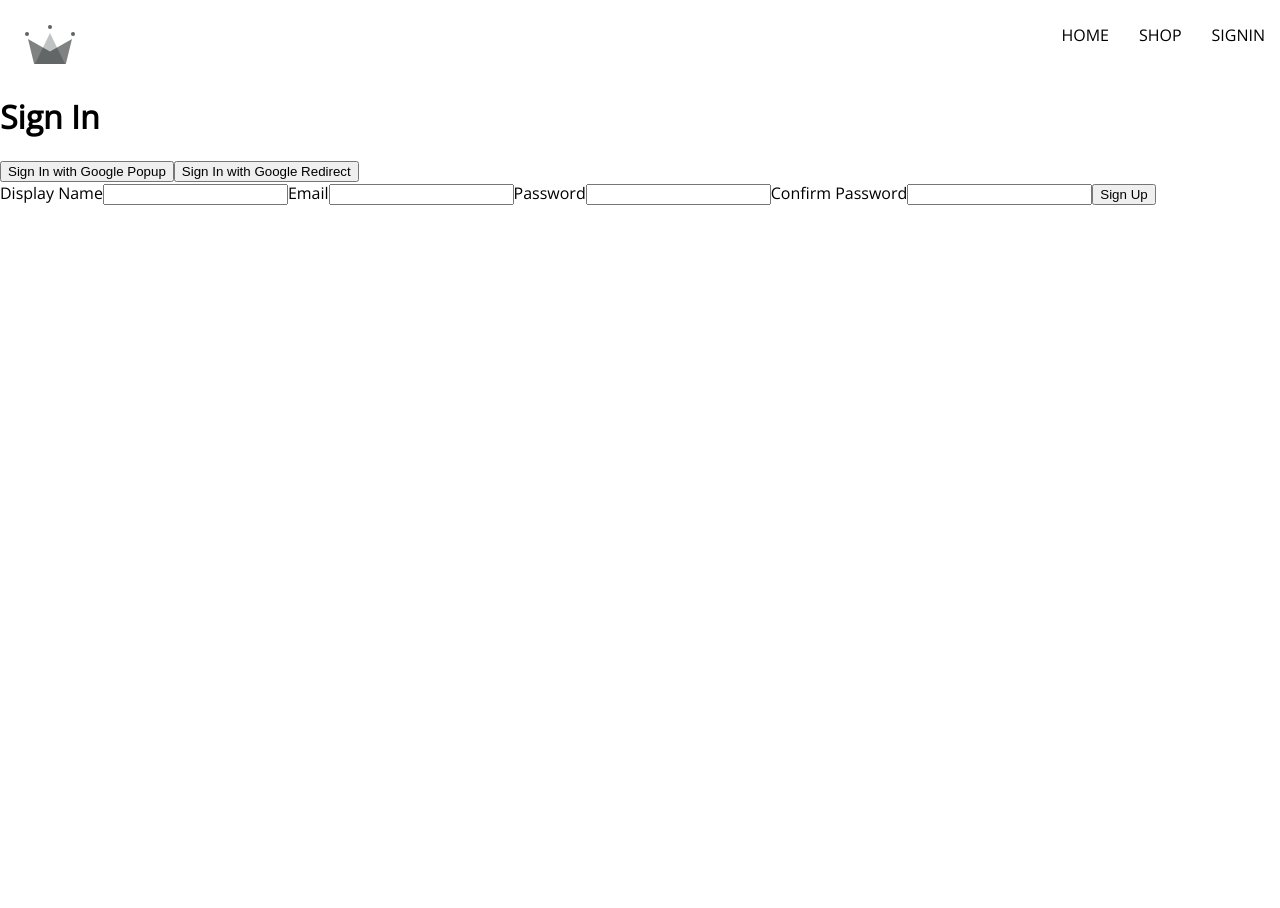
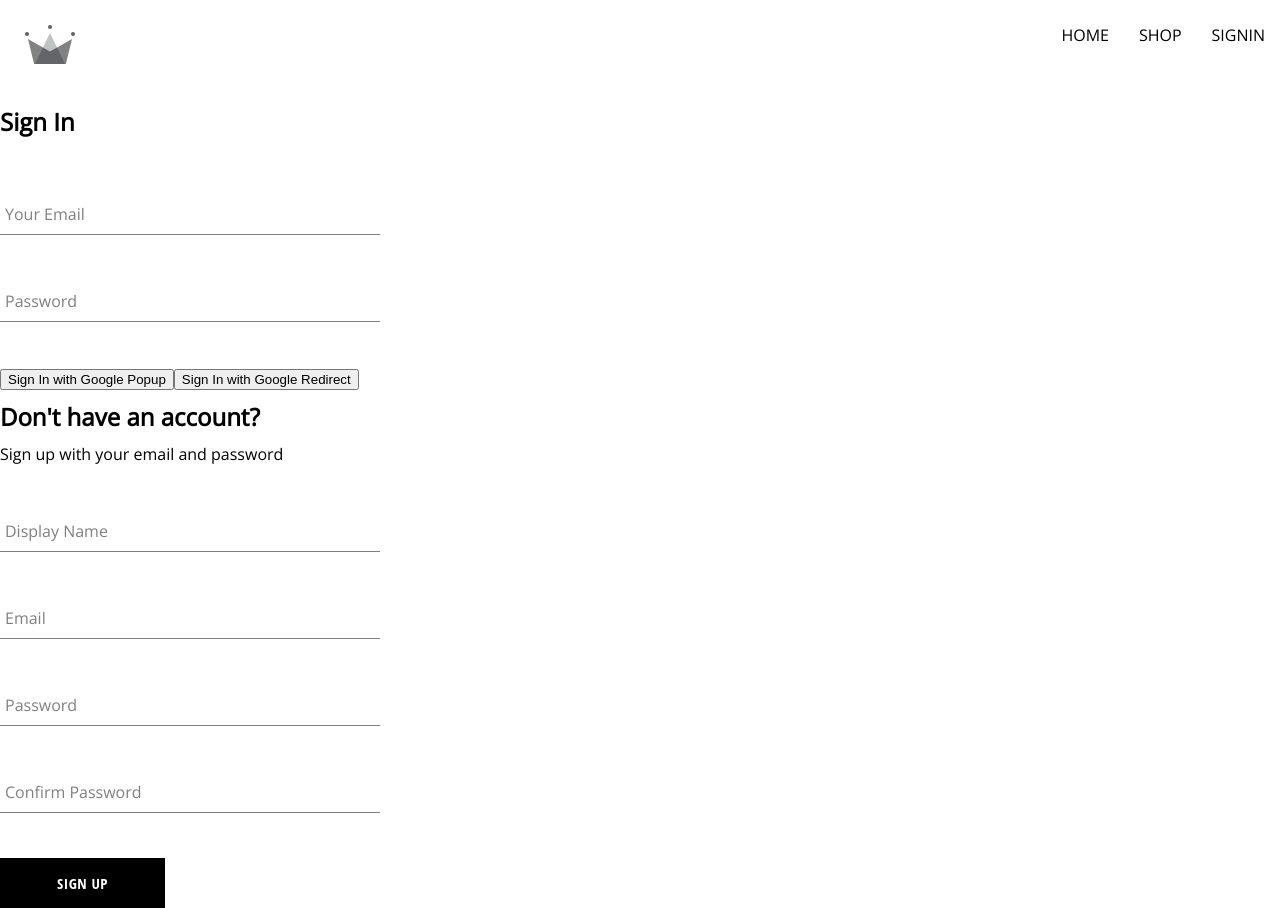
Before and after one commit to Aarun1349/clothing-store, a React (Create React App) app: page /signin in a window 1280 px wide. Before the commit the page ends 800 px from the top, so only its background shows below. Built offline with nearby package versions, Linux system fonts and the light colour scheme.

Commit message:
Commit FormImput , Sign In
Add Sign in Component, Form Input and button Component

```diff
--- /dev/null
+++ b/src/components/button/button.component.jsx
@@ -0,0 +1,18 @@
+import "./button.styles.scss";
+const BUTTON_TYPE_CLASSES = {
+  google: "google-sign-in",
+  inverted: "inverted",
+};
+
+const Button = ({ childern, buttonType, ...otherProps }) => {
+  return (
+    <button
+      className={`button-container ${BUTTON_TYPE_CLASSES[buttonType]}`}
+      {...otherProps}
+    >
+      {childern}
+    </button>
+  );
+};
+
+export default Button;
--- /dev/null
+++ b/src/components/form-input/form-input.commponent.jsx
@@ -0,0 +1,19 @@
+import "./form-input.styles.scss";
+const FormInput = ({ label, ...otherProps }) => {
+  return (
+    <div className="group">
+      <input className="form-input" {...otherProps}></input>
+      {label && (
+        <label
+          className={`${
+            otherProps.value.length ? "shrink" : ""
+          } form-input-label`}
+        >
+          {label}
+        </label>
+      )}
+    </div>
+  );
+};
+
+export default FormInput;
--- /dev/null
+++ b/src/components/sign-in/sign-in-form.component.jsx
@@ -0,0 +1,44 @@
+import FormInput from "../form-input/form-input.commponent";
+import Button from "../button/button.component";
+import "./sign-in-form.styles.scss";
+import { useState } from "react";
+const SignInForm = () => {
+  const defaultLoginFields = {
+    email: "",
+    password: "",
+  };
+  const [loginFields, setLoginFields] = useState(defaultLoginFields);
+  const { email, password } = loginFields;
+  const handleSubmit = () => {
+    console.log("submitted");
+  };
+  const handleChange = (e) => {
+    e.preventDefault();
+    console.log("handle");
+  };
+  return (
+    <div className="sign-in-container">
+      <h2>Sign In</h2>
+      <form onSubmit={handleSubmit}>
+        <FormInput
+          label="Your Email"
+          type="text"
+          onChange={handleChange}
+          name="email"
+          value={email}
+          required
+        />
+        <FormInput
+          label="Password"
+          type="text"
+          onChange={handleChange}
+          name="password"
+          value={password}
+          required
+        />
+      </form>
+    </div>
+  );
+};
+
+export default SignInForm;
--- /dev/null
+++ b/src/components/sign-in/sign-in-form.styles.scss
@@ -0,0 +1,9 @@
+.sign-in-container{
+    display: flex;
+    flex-direction: column;
+    width: 380px;
+
+    h2{
+        margin: 10px 0;
+    }
+}
--- a/src/components/sign-up/sign-up-form-component.jsx
+++ b/src/components/sign-up/sign-up-form-component.jsx
@@ -1,20 +1,46 @@
-import { async } from "@firebase/util";
+// import { async } from "@firebase/util";
 import { useState } from "react";
-import { createAuthUserWithEmailAndPassword } from "../../utility/firebase/firebase.utils";
+import "./sign-up-form.styles.scss";
+import Button from "../button/button.component";
+import FormInput from "../../components/form-input/form-input.commponent";
+import {
+  createAuthUserWithEmailAndPassword,
+  createUserDocFromAuth,
+} from "../../utility/firebase/firebase.utils";
 const defaultFormField = {
   displayName: "",
   email: "",
   password: "",
   confirmPassword: "",
 };
+
 const SignUpForm = () => {
   const [formFields, setFormFields] = useState(defaultFormField);
   const { displayName, email, password, confirmPassword } = formFields;
 
-  const handleSubmit = async (event)=>{
+  const resetFormFields = () => {
+    setFormFields(defaultFormField);
+  };
+
+  const handleSubmit = async (event) => {
     event.preventDefault();
+    if (password !== confirmPassword) {
+      alert("Password do not match");
+      return;
+    }
+    try {
+      const { user } = await createAuthUserWithEmailAndPassword(
+        email,
+        password
+      );
 
-  }
+      await createUserDocFromAuth(user, { displayName });
+      resetFormFields();
+      console.log(user, displayName);
+    } catch (error) {
+      console.log(error.message);
+    }
+  };
 
   const handleChange = (event) => {
     const { name, value } = event.target;
@@ -22,41 +48,47 @@ const SignUpForm = () => {
   };
   return (
     <>
-      <div>
-        <form onSubmit={() => {}}>
-          <label>Display Name</label>
-          <input
+      <div className="sign-up-container">
+        <h2>Don't have an account?</h2>
+        <span>Sign up with your email and password</span>
+        <form onSubmit={handleSubmit}>
+          <FormInput
+            label="Display Name"
             type="text"
             onChange={handleChange}
             name="displayName"
             value={displayName}
             required
-          ></input>
-          <label>Email</label>
-          <input
+          />
+
+          <FormInput
+            label="Email"
             type="email"
             onChange={handleChange}
             name="email"
             value={email}
             required
-          ></input>
-          <label>Password</label>
-          <input
+          />
+
+          <FormInput
+            label="Password"
             type="password"
             onChange={handleChange}
             name="password"
             value={password}
             required
-          ></input>
-          <label>Confirm Password</label>
-          <input
+          />
+
+          <FormInput
+            label="Confirm Password"
             type="password"
             onChange={handleChange}
             name="confirmPassword"
             value={confirmPassword}
             required
-          ></input>
-          <button type="submit">Sign Up</button>
+          />
+
+          <Button childern=" Sign Up" type="submit" />
         </form>
       </div>
     </>
--- /dev/null
+++ b/src/components/sign-up/sign-up-form.styles.scss
@@ -0,0 +1,9 @@
+.sign-up-container{
+    display: flex;
+    flex-direction: column;
+    width: 380px;
+
+    h2{
+        margin: 10px 0;
+    }
+}
--- a/src/routes/sign-in/sign-in.component.jsx
+++ b/src/routes/authentication/authentication.component.jsx
@@ -1,13 +1,15 @@
 import React from "react";
 import { useEffect } from "react";
 import { getRedirectResult } from "firebase/auth";
+import SignInForm from "../../components/sign-in/sign-in-form.component";
+import SignUpForm from "../../components/sign-up/sign-up-form-component";
+
 import {
   auth,
   signInWithGooglePopup,
   signInWithGoogleRedirect,
   createUserDocFromAuth,
 } from "../../utility/firebase/firebase.utils";
-import SignUpForm from "../../components/sign-up/sign-up-form-component";
 
 const Signin = () => {
   useEffect(() => {
@@ -33,12 +35,13 @@ const Signin = () => {
   // };
   return (
     <div>
-      <h1>Sign In</h1>
+      <SignInForm />
+
       <button onClick={logGoogleUser}>Sign In with Google Popup</button>
       <button onClick={signInWithGoogleRedirect}>
         Sign In with Google Redirect
       </button>
-      <SignUpForm/>
+      <SignUpForm />
     </div>
   );
 };
--- a/src/utility/firebase/firebase.utils.js
+++ b/src/utility/firebase/firebase.utils.js
@@ -70,7 +70,9 @@ export const signInWithGoogleRedirect = () =>
 
 export const db = getFirestore();
 
-export const createUserDocFromAuth = async (userAuth) => {
+export const createUserDocFromAuth = async (userAuth, additionalInformation = { displayName: '' }) => {
+  if (!userAuth) return;
+
   const userDocRef = doc(db, "users", userAuth.uid);
   console.log(userDocRef);
   const userSnapshot = await getDoc(userDocRef);
@@ -79,10 +81,10 @@ export const createUserDocFromAuth = async (userAuth) => {
 
   //if user data exist not
   if (!userSnapshot.exists()) {
-    const { displayName, email } = userAuth;
+    const { displayName, email, ...additionalInformation } = userAuth;
     const createdAt = new Date();
     try {
-      await setDoc(userDocRef, { displayName, email, createdAt });
+      await setDoc(userDocRef, { displayName, email, createdAt, ...additionalInformation });
     } catch (error) {
       console.log(error.message);
     }
@@ -94,9 +96,9 @@ export const createUserDocFromAuth = async (userAuth) => {
 };
 
 
-export const createAuthUserWithEmailAndPassword = async(email,password)=>{
-  if(!email||!password) return;
+export const createAuthUserWithEmailAndPassword = async (email, password) => {
+  if (!email || !password) return;
 
-  return await createUserWithEmailAndPassword(auth, email,password)
+  return await createUserWithEmailAndPassword(auth, email, password)
 
 }
```
Also changed, not shown: src/App.js (+8 -8 lines), src/components/button/button.styles.scss (renamed from src/components/sign-up/button.styles.scss), src/components/form-input/form-input.styles.scss (renamed from src/components/sign-up/form-input.styles.scss), src/routes/authentication/authentication.styles.scss (added).
